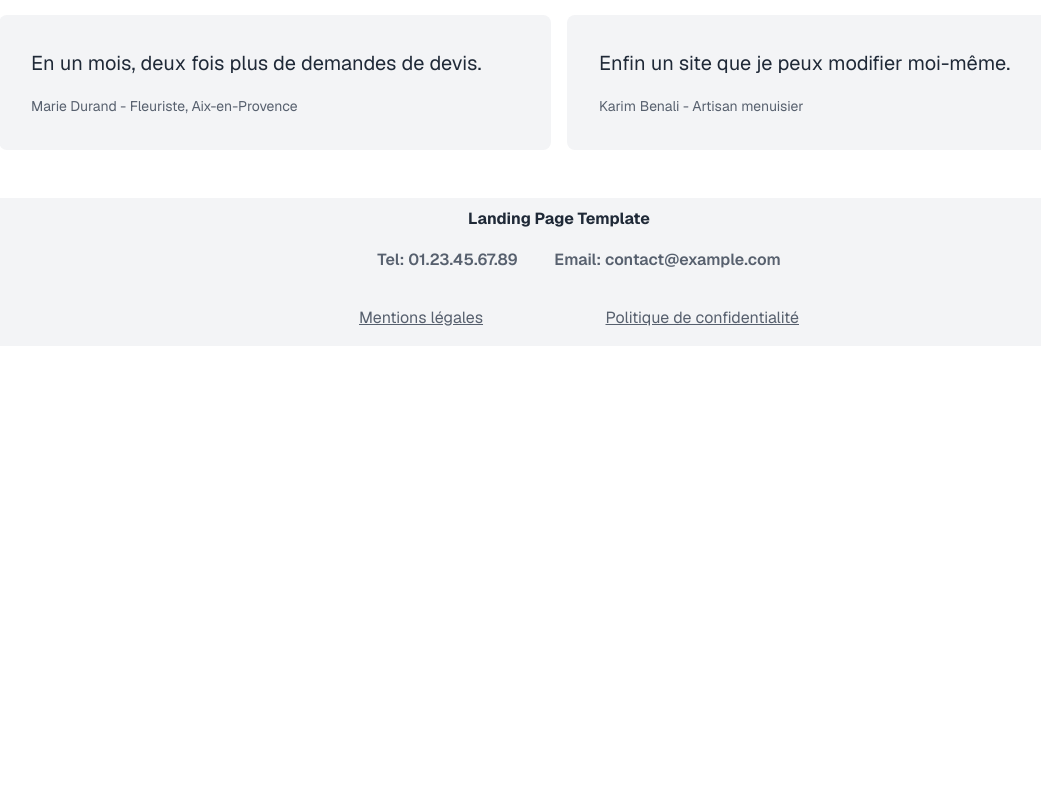
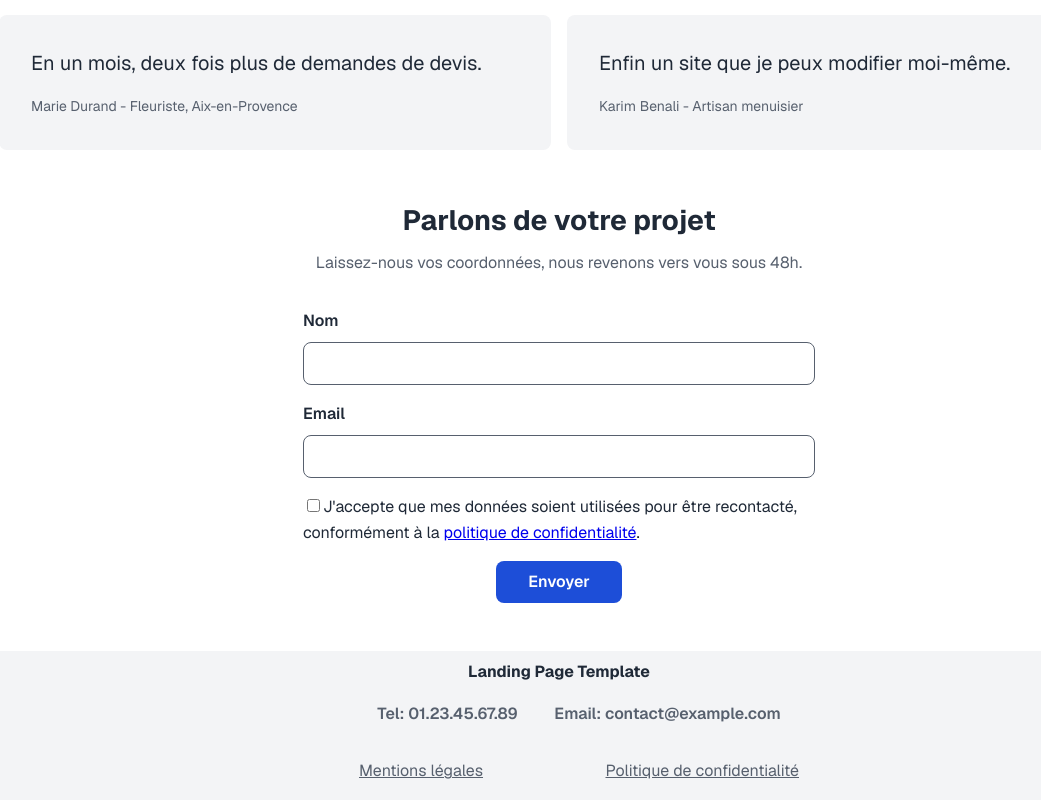
Before and after one commit to jorge-santoss/landingpage-clara, a Next.js app: page / in a window 1280 px wide. Shown: the part 1097-1897 px from the top of the page, without its empty margins (81-1122 px from the left). Before the commit the page ends 1443 px from the top, so only its background shows below. Built offline with nearby package versions, Linux system fonts and the light colour scheme.

Commit message:
feat(cta-section): add cta section wrapping the contact form

```diff
--- a/app/page.tsx
+++ b/app/page.tsx
@@ -4,6 +4,7 @@ import Solution from "@/components/Solution/Solution";
 import SocialProof from "@/components/SocialProof/SocialProof";
 import Header from "@/components/Header/Header";
 import Footer from "@/components/Footer/Footer";
+import CtaSection from "@/components/CtaSection/CtaSection";
 
 export default function Home() {
     return (
@@ -14,6 +15,7 @@ export default function Home() {
                 <Problem/>
                 <Solution/>
                 <SocialProof/>
+                <CtaSection/>
             </main>
             <Footer/>
         </>
--- /dev/null
+++ b/components/CtaSection/CtaSection.module.css
@@ -0,0 +1,17 @@
+.cta {
+    display: flex;
+    flex-direction: column;
+    align-items: center;
+    padding-bottom: var(--space-xl);
+}
+
+.title {
+    font-size: var(--text-xl);
+    margin-block-end: var(--space-sm);
+}
+
+.intro {
+    color: var(--color-text-muted);
+    max-width: 32rem;
+    margin-block-end: var(--space-lg);
+}
--- /dev/null
+++ b/components/CtaSection/CtaSection.tsx
@@ -0,0 +1,13 @@
+import { site } from "@/content/site";
+import ContactForm from "@/components/ContactForm/ContactForm";
+import styles from "./CtaSection.module.css";
+
+export default function CtaSection() {
+    return (
+        <section className={`${styles.cta} container`} id="contact" aria-labelledby="contact-title">
+            <h2 className={styles.title} id="contact-title">{site.cta.title}</h2>
+            <p className={styles.intro}>{site.cta.intro}</p>
+            <ContactForm />
+        </section>
+    );
+}
--- a/content/site.json
+++ b/content/site.json
@@ -41,6 +41,11 @@
       }
     ]
   },
+  "cta": {
+    "title": "Parlons de votre projet",
+    "intro": "Laissez-nous vos coordonnées, nous revenons vers vous sous 48h.",
+    "formEndpoint": ""
+  },
   "footer": {
     "companyName": "Landing Page Template",
     "email": "contact@example.com",
--- a/content/site.types.ts
+++ b/content/site.types.ts
@@ -28,6 +28,11 @@ export type SiteContent = {
         title: string;
         testimonials: Testimonial[];
     };
+    cta: {
+        title: string;
+        intro: string;
+        formEndpoint: string;
+    };
     footer: {
         companyName: string;
         email: string;
```
